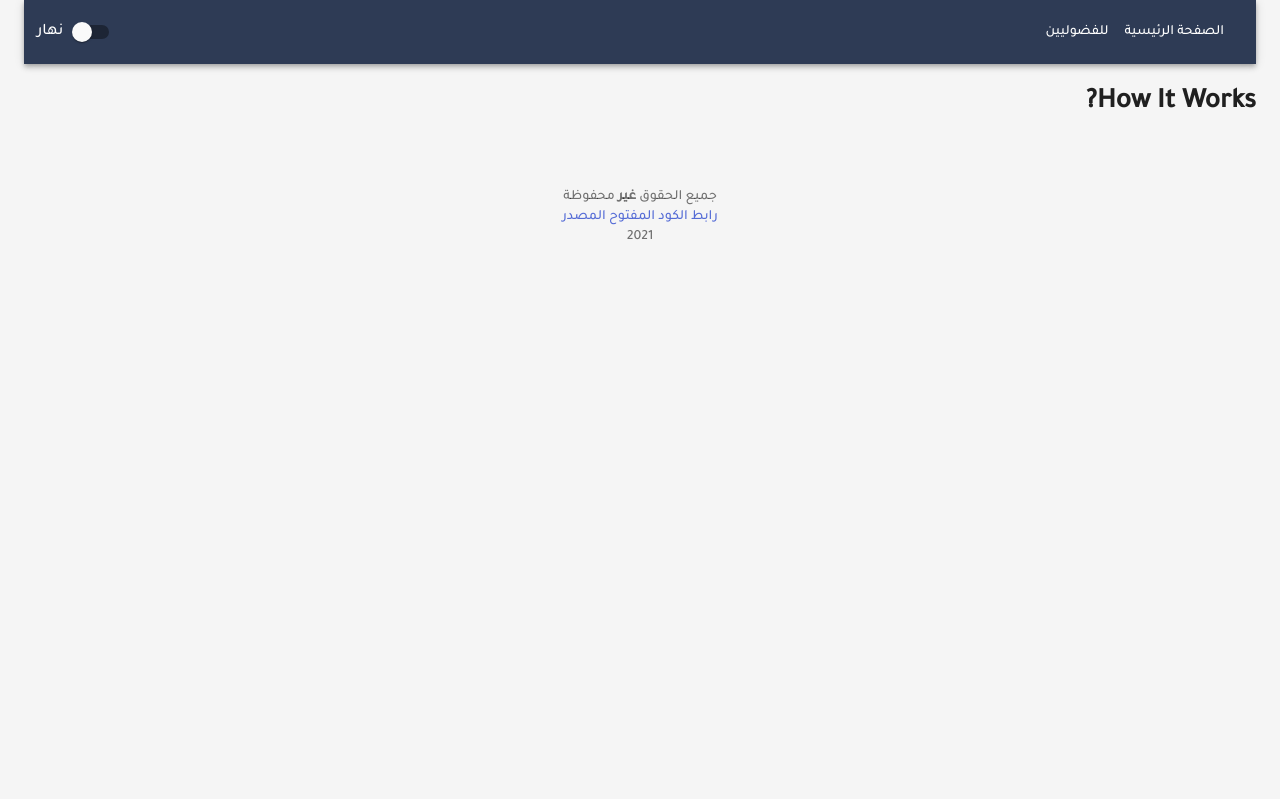
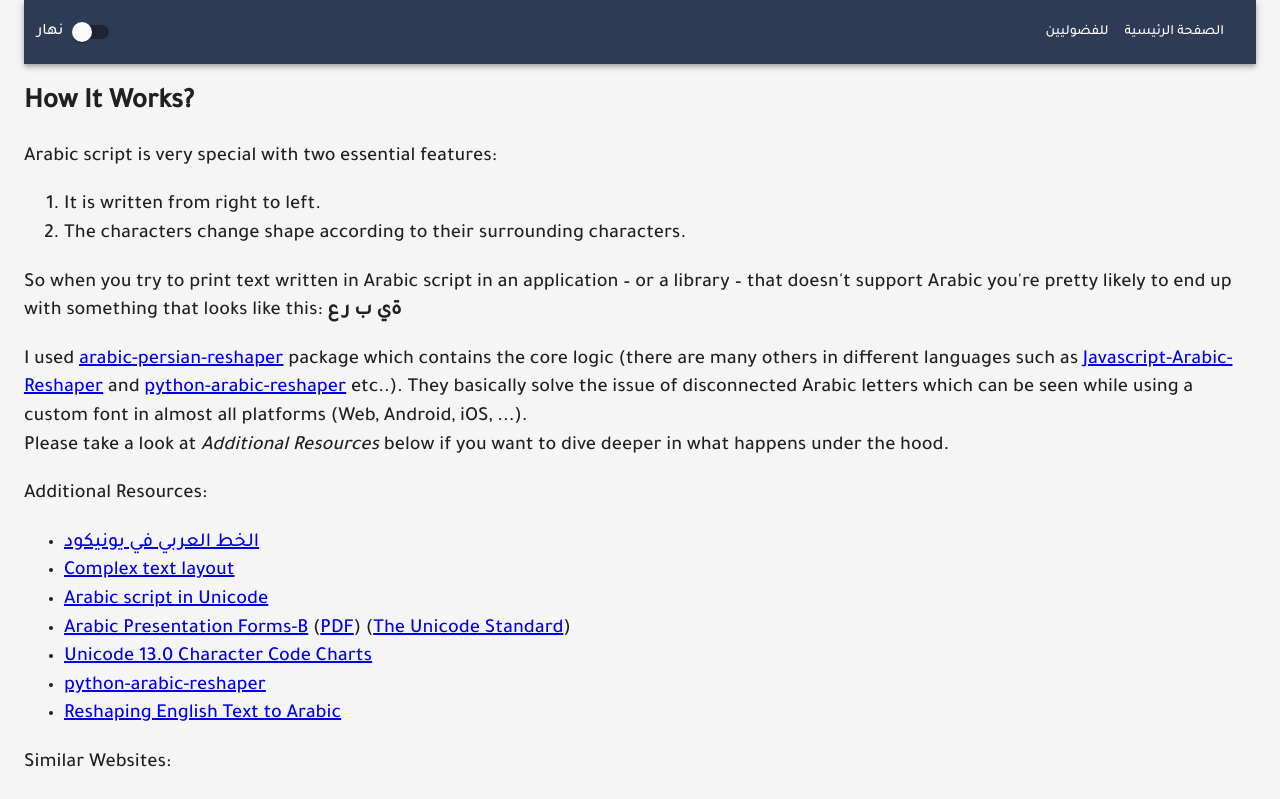
Before and after one commit to bilalelhoudaigui/arabic-reshaper-app, a React (Create React App) app: page /how-it-works in a window 1280 px wide. Shown: the top 799 px of the page. Built offline with nearby package versions, Linux system fonts and the light colour scheme; what jss-rtl would draw is missing.

Commit message:
:memo: Add how it works page

```diff
--- a/src/docs/HowItWorks.js
+++ b/src/docs/HowItWorks.js
@@ -1,9 +1,59 @@
 import React from 'react';
+import { makeStyles } from '@material-ui/core/styles';
 
 
+const useStyles = makeStyles((theme) => ({
+    content: {
+        fontSize: '20px',
+    },
+}));
+
 function HowItWorks() {
+    const classes = useStyles()
+
     return (
-        <h1>How It Works?</h1>
+        <div dir="ltr">
+            <h1>How It Works?</h1>
+            <div className={classes.content}>
+                <p>
+                    Arabic script is very special with two essential features:
+                    <ol>
+                        <li>It is written from right to left.</li>
+                        <li>The characters change shape according to their surrounding characters.</li>
+                    </ol>
+                    So when you try to print text written in Arabic script in an application – or a library – that
+                    doesn't support Arabic you're pretty likely to end up with something that looks like this: <b>ةي ب ر ع</b>
+                </p>
+                I used <a href="https://www.npmjs.com/package/arabic-persian-reshaper">arabic-persian-reshaper</a> package which
+                contains the core logic (there are many others in different languages such as <a href="https://github.com/louy/Javascript-Arabic-Reshaper">
+                    Javascript-Arabic-Reshaper</a> and <a href="https://github.com/mpcabd/python-arabic-reshaper/">python-arabic-reshaper</a> etc..).
+                They basically solve the issue of disconnected Arabic letters which can be seen while using a custom font in almost all platforms (Web, Android, iOS, ...).
+                <br />
+                Please take a look at <em>Additional Resources</em> below if you want to dive deeper in what happens under the hood.
+
+                <p>Additional Resources:</p>
+                <ul>
+                    <li><a href="https://ar.wikipedia.org/wiki/%D8%A7%D9%84%D8%AE%D8%B7_%D8%A7%D9%84%D8%B9%D8%B1%D8%A8%D9%8A_%D9%81%D9%8A_%D9%8A%D9%88%D9%86%D9%8A%D9%83%D9%88%D8%AF">الخط العربي في يونيكود</a></li>
+                    <li><a href="https://en.wikipedia.org/wiki/Complex_text_layout">Complex text layout</a></li>
+                    <li><a href="https://en.wikipedia.org/wiki/Arabic_script_in_Unicode">Arabic script in Unicode</a></li>
+                    <li>
+                        <a href="http://www.alanwood.net/unicode/arabic_presentation_forms_b.html">Arabic Presentation Forms-B</a>
+                        <span> </span>(<a href="http://www.unicode.org/charts/PDF/UFE70.pdf">PDF</a>)
+                        <span> </span>(<a href="https://www.unicode.org/versions/Unicode13.0.0/ch09.pdf">The Unicode Standard</a>)
+                    </li>
+                    <li><a href="http://www.unicode.org/charts/">Unicode 13.0 Character Code Charts</a></li>
+
+                    <li><a href="https://github.com/mpcabd/python-arabic-reshaper">python-arabic-reshaper</a></li>
+                    <li><a href="https://discourse.psychopy.org/t/reshaping-english-text-to-arabic/4235/5">Reshaping English Text to Arabic</a></li>
+                </ul>
+
+                <p>Similar Websites:</p>
+                <ul>
+                    <li><a href="http://www.arabic-text.com/">Arabic-text.com</a></li>
+                    <li><a href="https://reshaper.mpcabd.xyz/">Online Arabic Reshaper</a></li>
+                </ul>
+            </div>
+        </div>
     );
 }
 
```
Also changed, not shown: 1 other file (tests, documents, lock files or other folders).
